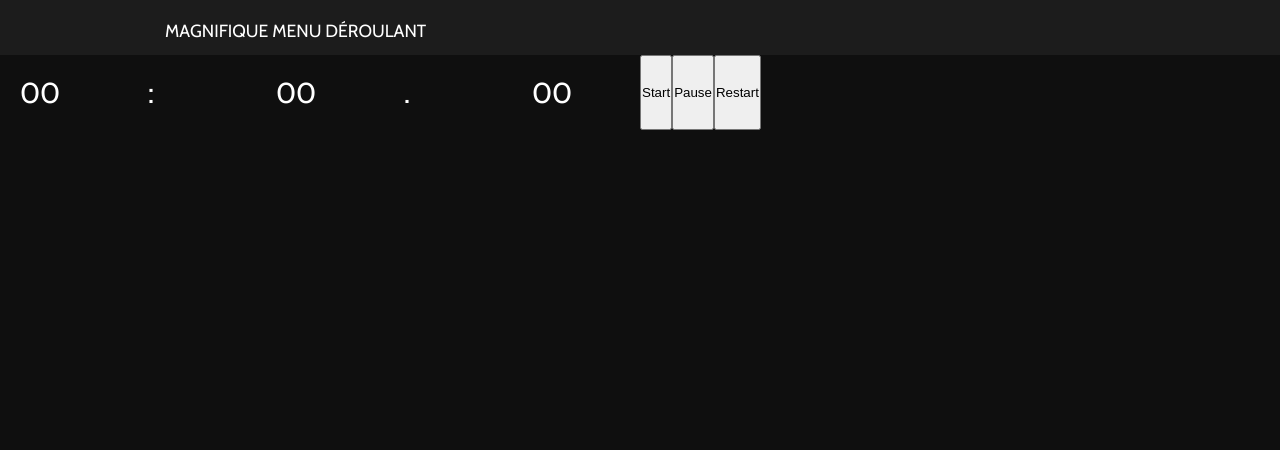
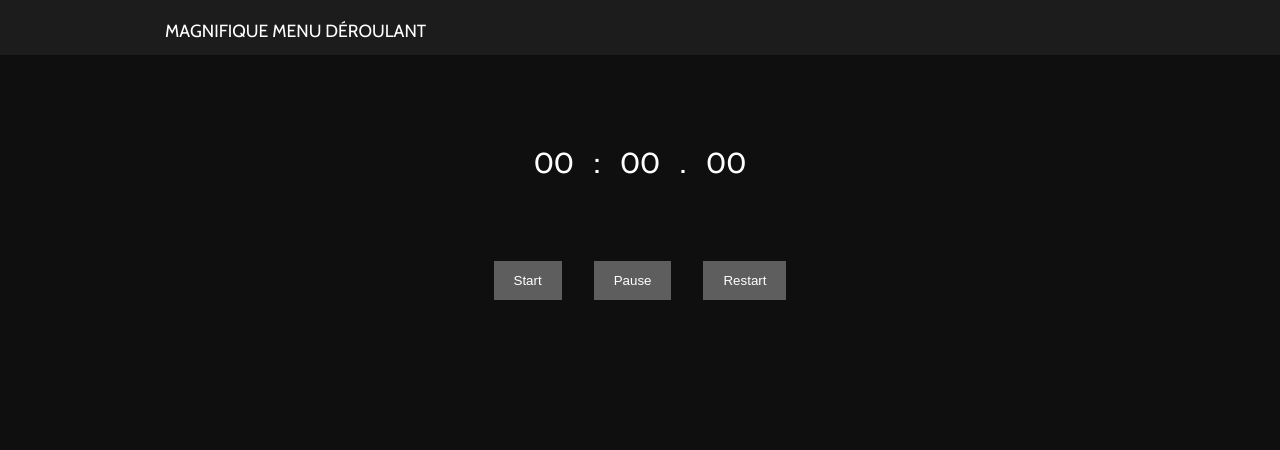
Before and after one commit to ThysWeb/exercices-maxence, a PHP site: page /Chrono/chrono.html in a window 1280 px wide. Shown: the top 450 px of the page. Run offline with PHP 8.4, Linux system fonts and the light colour scheme.

Commit message:
test-chrono

```diff
--- a/Chrono/chrono.css
+++ b/Chrono/chrono.css
@@ -9,6 +9,8 @@
     --header-color: #1c1c1c;
     --text-color: #FFFFFF;
     --search-bar-color: #474747;
+    --btn-color: #5E5E5E;
+    --shadow-color: #383838;
 }
 
 /* ******** general ******* */
@@ -31,6 +33,13 @@ a {
     text-align: center;
 }
 
+button {
+    background-color: var(--btn-color);
+    color: var(--text-color);
+    padding: 12px 20px 12px 20px;
+    margin: 16px;
+    border: 0;
+}
 
 /* ********* header ********* */
 /** all */
@@ -54,12 +63,27 @@ header {
 }
 
 /* ********** container ********* */
-#container{
-
+#container {
+    align-items: center;
+    flex-direction: column;
+    padding: 10vh;
 }
 
-.currentTime{
-    padding: 20px;
+#btns {
+    padding: 55px;
+}
+
+button:hover {
+   box-shadow: 5px 5px 15px 5px #2B2B2B;
+}
+
+.containerCurrentTime {
+    padding: 10px;
+    flex-wrap: nowrap;
+}
+
+.currentTime {
+    align-items: center;
     font-family: 'Cabin', sans-serif;
     font-size: 1.8em;
     color: var(--text-color);
--- a/Chrono/chrono.html
+++ b/Chrono/chrono.html
@@ -19,9 +19,27 @@
     <div id="container">
 
         <div id="chrono">
-            <div class="currentTime" id="mActuel">00</div><div class="currentTime" id="points">:</div>
-            <div class="currentTime" id="sActuel">00</div><div class="currentTime">.</div>
-            <div class="currentTime" id="msActuel">00</div>
+
+            <div class="containerCurrentTime">
+                <div class="currentTime" id="mActuel">00</div>
+            </div>
+
+            <div class="containerCurrentTime">
+                <div class="currentTime" id="points">:</div>
+            </div>
+
+            <div class="containerCurrentTime">
+                <div class="currentTime" id="sActuel">00</div>
+            </div>
+
+            <div class="containerCurrentTime">
+                <div class="currentTime" id="points">.</div>
+            </div>
+
+            <div class="containerCurrentTime">
+                <div class="currentTime" id="msActuel">00</div>
+            </div>
+
         </div>
 
         <div id="btns">
--- a/Chrono/chrono.js
+++ b/Chrono/chrono.js
@@ -17,6 +17,10 @@ var ms    = 0+0;
 var s     = 0+0;
 var m     = 0+0;
 
+// ----------- affichage 0 -------------
+var zs = "0";
+var zm = "0";
+
 // on place des eventListenner
 btnStart.addEventListener("click", function(){startChrono()});
 btnStop.addEventListener("click", function(){stopChrono()});
@@ -27,22 +31,43 @@ function startChrono()
 {
     intervalle = setInterval(verifChrono, 10)
     btnStart.disabled = true;
+    btnStart.style.border = "solid 1px rgb(173,255,47)";
     btnStop.disabled = false;
+    btnStop.style.border = "solid 1px rgb(0,0,0)";
 }
 
 function stopChrono()
 {
     clearInterval(intervalle);
     btnStart.disabled = false;
+    btnStart.style.border = "solid 1px rgb(0,0,0)";
     btnStop.disabled = true;
+    btnStop.style.border = "solid 1px rgb(255,0,0)";
 }
 
 function verifChrono()
 {
-    ms++;
+    if(s<9)
+    {
+        zs = "0";
+    }
+    else
+    {
+        zm = "";
+    }
+
+    if(m<9)
+    {
+        zm = "0";
+    }
+    else
+    {
+        zm = "";
+    }
+
     if (ms > 100)
     {
-        if( point.style.color = "var(--text-color)")
+        if(point.style.color == "var(--text-color)")
         {
             point.style.color = "var(--body-background-color)";
         }
@@ -51,8 +76,7 @@ function verifChrono()
             point.style.color = "var(--text-color)";
         }
 
-        // si on atteint 100ms
-        // ms repart à 1 et on incrémente les secondes de 1
+        // si on atteint 100ms ms repart à 1 et on incrémente les secondes de 1
         ms = 1;
         s ++;
     }
@@ -64,11 +88,14 @@ function verifChrono()
     }
     else if (m > 59)
     {
-        stopChrono();
+        stopChrono(); // à 59:59:100 on arrête le chrono
     }
+
+    // on incrément les ms
+    ms++;
 
     // on remplace les valeurs dans le HTML
     msActuel.innerHTML = ms;
-    sActuel.innerHTML = s;
-    mActuel.innerHTML = m;
+    sActuel.innerHTML = zs+s;
+    mActuel.innerHTML = zm+m;
 }
```
